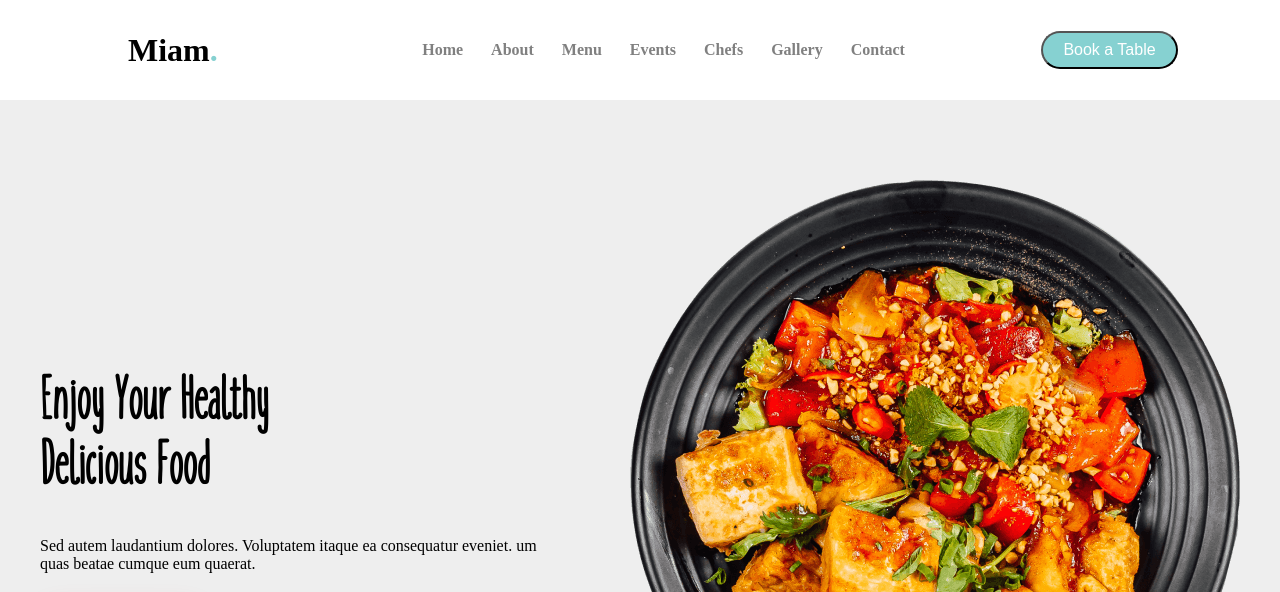
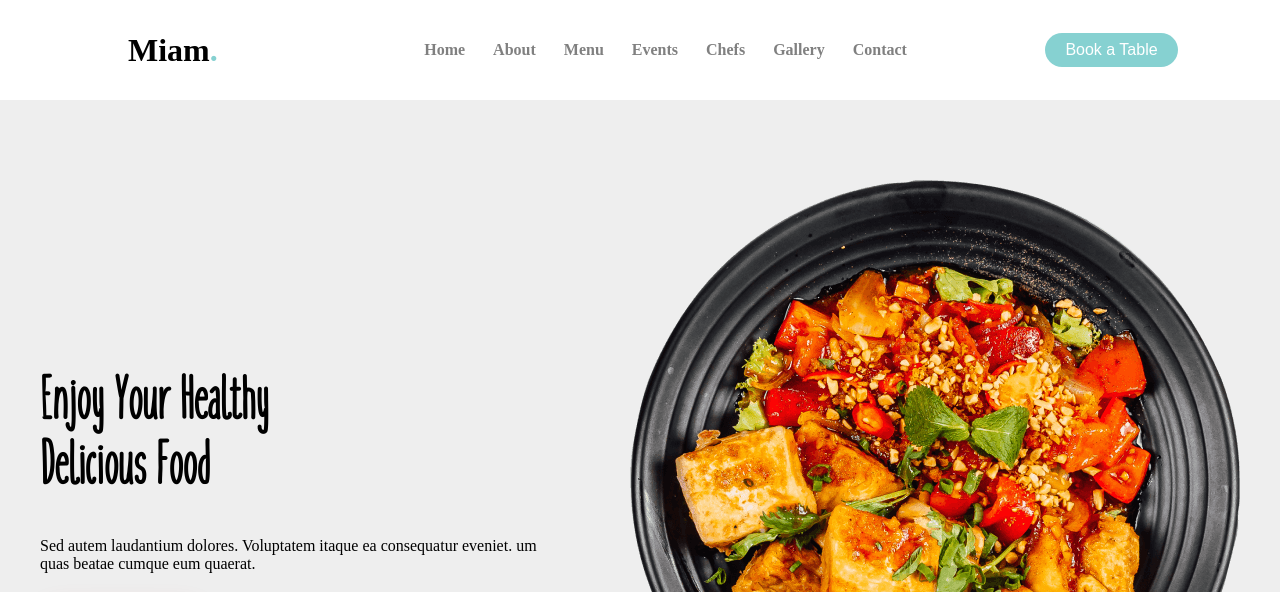
Before and after one commit to FilleDeZeus/Projet_cs_miam_js_Enide, a website with bundled scripts: page index.html in a window 1280 px wide. Shown: the top 592 px of the page. Built offline with nearby package versions, Linux system fonts and the light colour scheme; files whose address does not match are found by name.

Commit message:
none border

```diff
--- a/public/script/js/app.js
+++ b/public/script/js/app.js
@@ -4,6 +4,7 @@ lunchClick.addEventListener("click", menuLunch)
 startClick.addEventListener("click", menuStarters)
 breakClick.addEventListener("click", menuBreakfast)
 dinnerClick.addEventListener("click", menuDiner)
+
 //-------------------------------------------------------
 // -------------------------CAROUSSEL-----------------------
 //-----------------EVENT CAROUSSEL----------
--- a/public/script/js/module/menu.js
+++ b/public/script/js/module/menu.js
@@ -1,4 +1,4 @@
-
+// --------CREATION DE LA PARTIE MENU EN JS----------
 let section5 = document.getElementById('section5');
 let container1 = document.querySelector('.navMenu')
 let container2 = document.querySelector('.contenuMenu')
@@ -166,7 +166,7 @@ prixLabo.classList.add('prix')
 prixLabo.textContent = '$9.95'
 
 
-// FONCTION
+// -------------FONCTION
 export function menuStarters() {
 
     container2.appendChild(titreMenu)
--- a/src/sass/modules/_header.scss
+++ b/src/sass/modules/_header.scss
@@ -100,6 +100,7 @@
     border-radius: 50px;
     transition: 0.3s;
     text-decoration: none;
+    border: none;
 
 }
 
```
Also changed, not shown: public/css/app.css.
